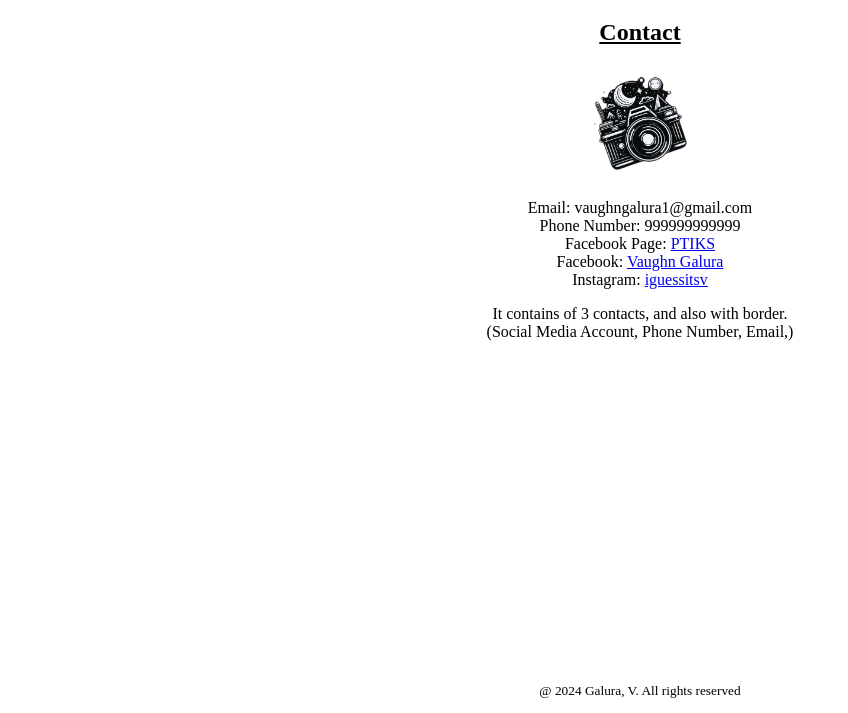
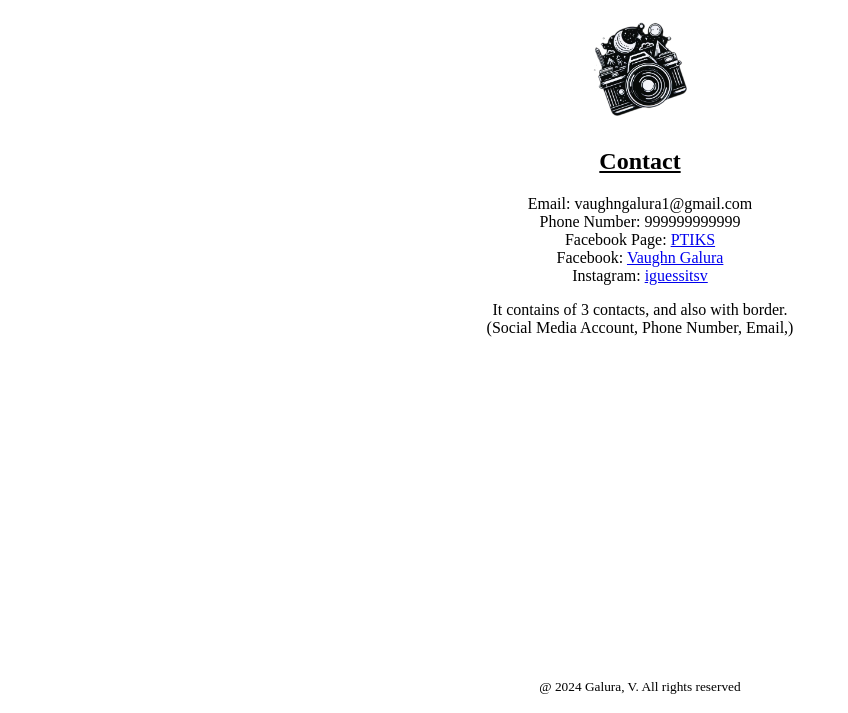
Before and after one commit to ambassadorsCoders/VTIKS, a plain HTML site: page contact.html in a window 1280 px wide. Shown: the part 87-800 px from the top of the page, without its empty margins (0-848 px from the left). Drawn offline with Linux system fonts and the light colour scheme.

Commit message:
Update contact.html

```diff
--- a/contact.html
+++ b/contact.html
@@ -4,6 +4,7 @@
         <title>VTIKS Website Structure</title>
         <meta charset="utf-8">
         <meta name="viewport" content="width=device-width, initial-scale=1">
+        <link rel="icon" type="image/x-icon" href="Designer.png">
         <link rel="stylesheet" href="style.css">
     </head>
     <body>
@@ -12,7 +13,8 @@
         <a>Contact</a>
         <a href="page4.html">Gallery</a>
         <h1 style="text-align: center;">VTIKS</h1>
-        <h2 style="text-align: center;"><u>Contact</u><br><br><img src="Designer.png" width="100"></h2>
+        <h1 style="text-align: center;"><img src="Designer.png" width="100"></h1>
+        <h2 style="text-align: center;"><u>Contact</u></h2>
         <p style="text-align: center; text-align: ju;">Email: vaughngalura1@gmail.com<br>Phone Number: 999999999999<br>Facebook Page: <a href="https://www.facebook.com/profile.php?id=61567134133909">PTIKS</a>
             <br>Facebook: <a href="https://www.facebook.com/VaughnGalura75">Vaughn Galura</a><br>Instagram: <a href="https://www.instagram.com/iguessitsv/">iguessitsv</a></p>
         <p style="text-align: center;">It contains of 3 contacts, and also with border.<br>(Social Media Account, Phone Number, Email,)</p>
```
